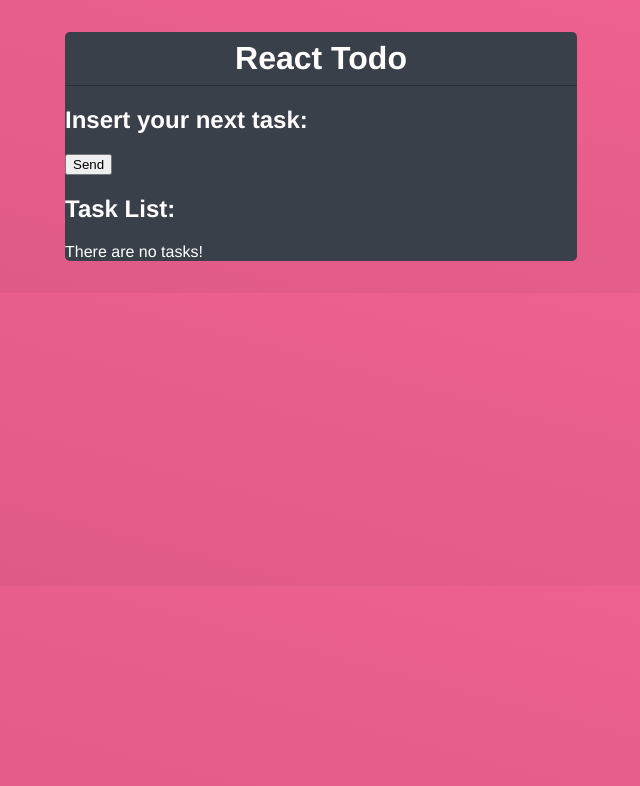
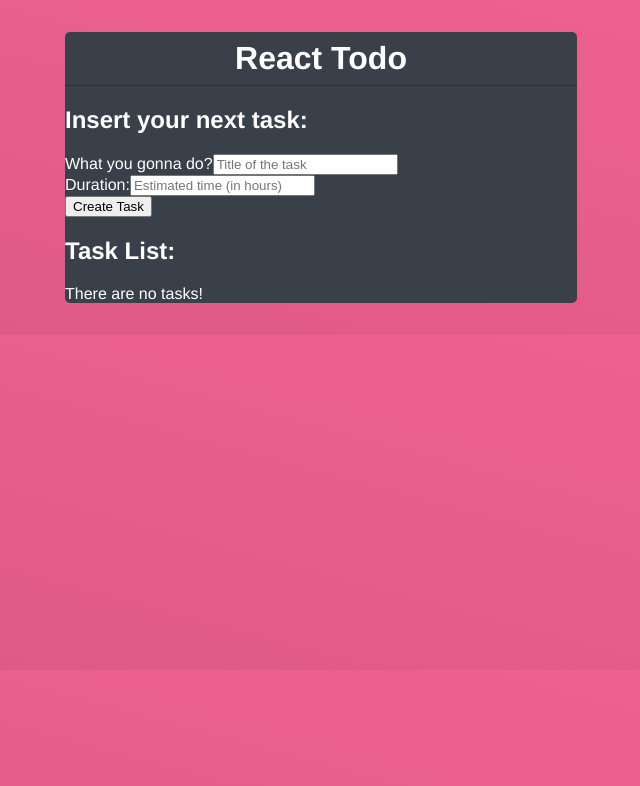
Before and after one commit to AMANDA-ALT/todo-list, a React (Create React App) app: page / in a window 1280 px wide. Shown: the top 786 px of the page, without its empty margins (319-959 px from the left). Built offline with nearby package versions, Linux system fonts and the light colour scheme.

Commit message:
created forms

```diff
--- a/src/App.js
+++ b/src/App.js
@@ -1,44 +1,65 @@
-import './App.css';
+import "./App.css";
 
-import { useState, useEffect } from 'react'
-import { BsTrash, BsBookmarkCheck, BsBookmarkCheckFill} from 'react-icons/bs'
+import { useState, useEffect } from "react";
+import { BsTrash, BsBookmarkCheck, BsBookmarkCheckFill } from "react-icons/bs";
 
 const API = "http://localhost:5000";
 
 function App() {
-
-  const [title, setTitle] =  useState("");
+  const [title, setTitle] = useState("");
   const [time, setTime] = useState("");
   const [todos, setTodos] = useState([]);
   const [loading, setLoading] = useState(false);
 
   const handleSubmit = (e) => {
+    e.preventDefault();
 
-  }
+    console.log(title);
 
+    setTitle("");
+    console.log("Sent");
+  };
 
   return (
     <div className="App">
-      <div className='header-todo'>
+      <div className="header-todo">
         <h1>React Todo</h1>
       </div>
 
-      <div className='form-todo'>
+      <div className="form-todo">
         <h2>Insert your next task:</h2>
         <form onSubmit={handleSubmit}>
-          <input type='submit' value='Send' />
+          <div className="form-control">
+            <label htmlFor="title">What you gonna do?</label>
+            <input
+              type="text"
+              name="title"
+              placeholder="Title of the task"
+              onChange={(e) => setTitle(e.target.value)}
+              value={title || ""}
+              required
+              />
+          </div>
 
+          <div className="form-control">
+            <label htmlFor="time">Duration:</label>
+            <input
+              type="title"
+              name="time"
+              placeholder="Estimated time (in hours)"
+              onChange={(e) => setTime(e.target.value)}
+              value={time || ""}
+              required
+              />
+          </div>
+          <input type="submit" value="Create Task" />
         </form>
       </div>
 
-      <div className='list-todo'>
+      <div className="list-todo">
         <h2>Task List:</h2>
         {todos.length === 0 && <p>There are no tasks!</p>}
       </div>
-
-
-
-
     </div>
   );
 }
```
